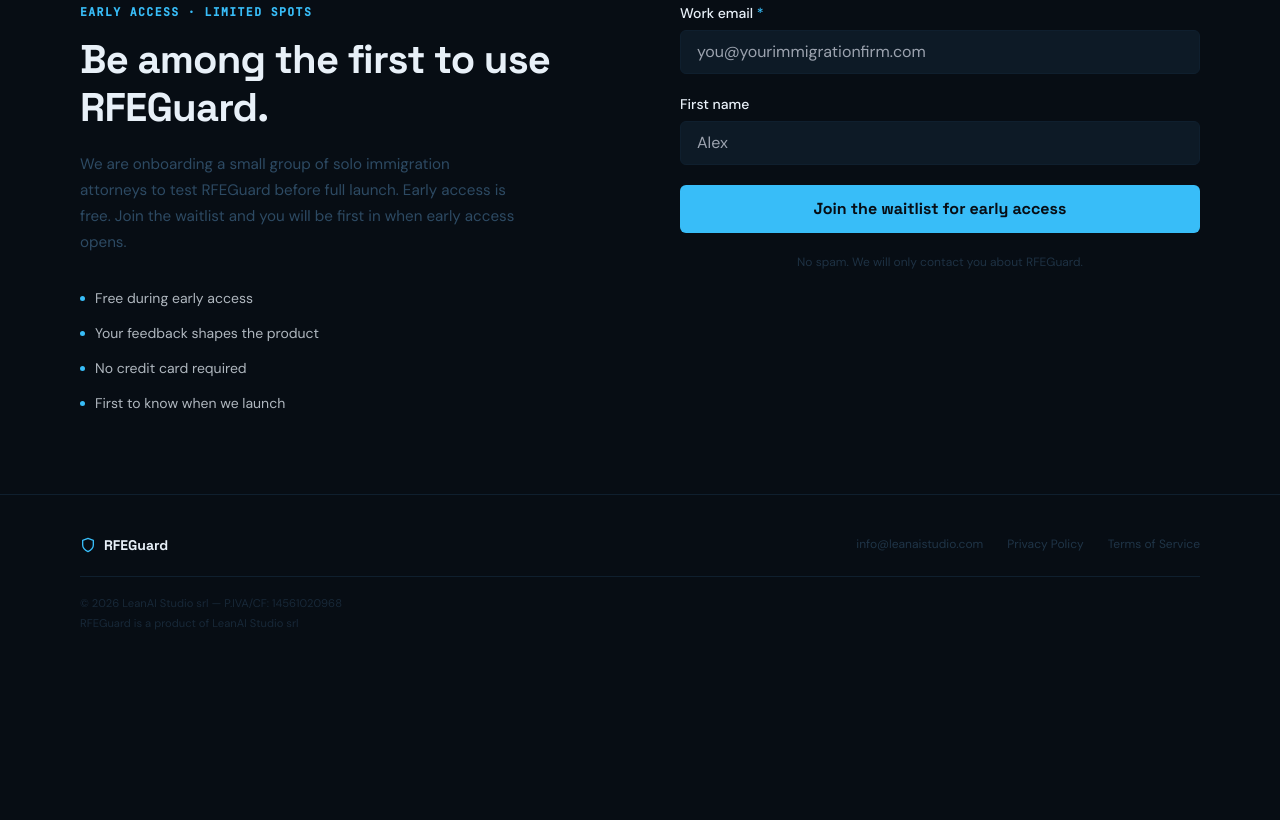
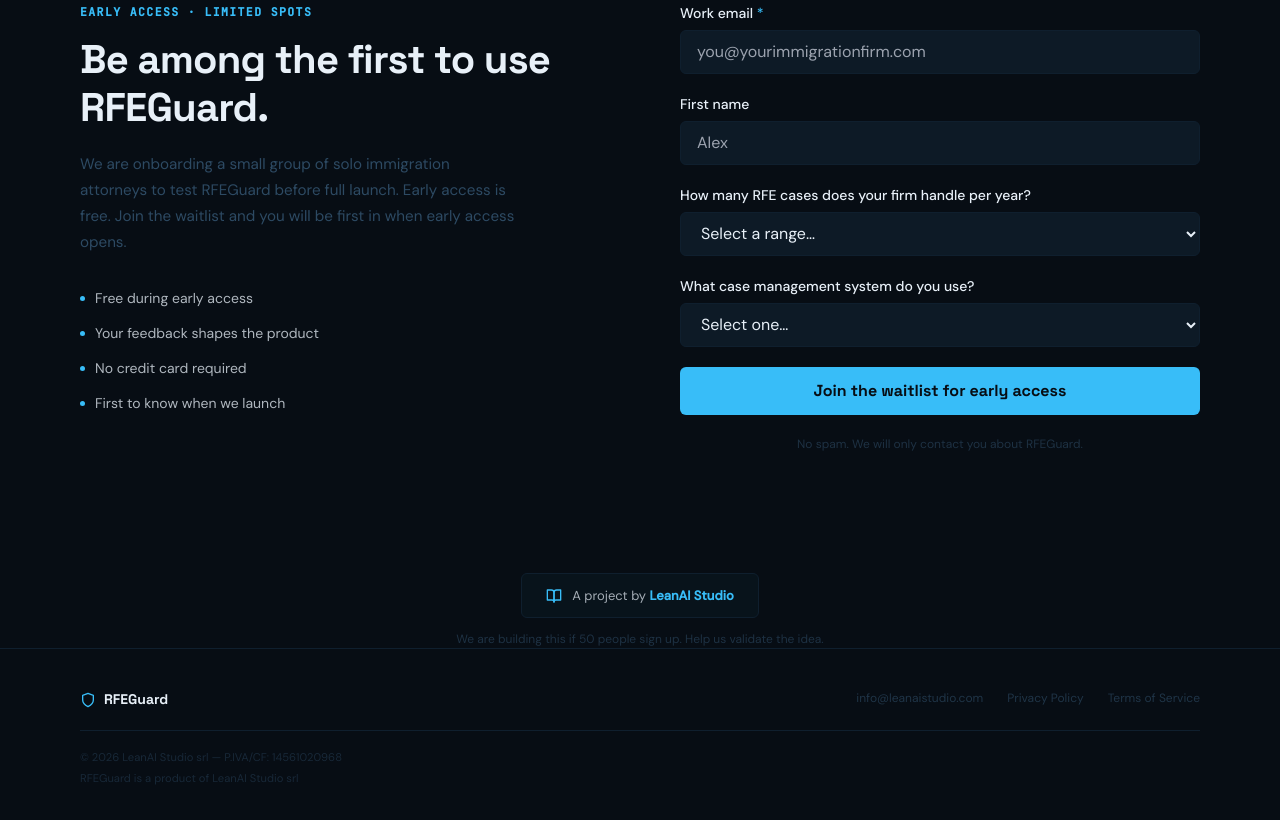
Before and after one commit to dverghi79/rfeguard-landing, a plain HTML site: page index.html in a window 1280 px wide. Shown: the part 2886-3706 px from the top of the page. Before the commit the page ends 3559 px from the top, so only its background shows below. Drawn offline with nearby package versions, Linux system fonts and the light colour scheme.

Commit message:
feat: add incubator brand badge + progressive qualifying form (task-459)

```diff
--- a/index.html
+++ b/index.html
@@ -357,6 +357,27 @@
               <input id="first-name" type="text" placeholder="Alex" style="width:100%;height:2.75rem;padding:0 1rem;font-size:1rem;box-sizing:border-box;" />
               <!-- PARAM Alex: e.g. "Alex" or "Your first name" -->
             </div>
+            <div>
+              <label style="display:block;font-size:0.875rem;font-weight:500;color:#e8f0f8;margin-bottom:0.375rem;">How many RFE cases does your firm handle per year?</label>
+              <select id="rfe-volume" style="width:100%;height:2.75rem;padding:0 1rem;font-size:1rem;box-sizing:border-box;appearance:auto;">
+                <option value="" disabled selected>Select a range…</option>
+                <option value="1-10">1 to 10</option>
+                <option value="11-30">11 to 30</option>
+                <option value="31-100">31 to 100</option>
+                <option value="100+">More than 100</option>
+              </select>
+            </div>
+            <div>
+              <label style="display:block;font-size:0.875rem;font-weight:500;color:#e8f0f8;margin-bottom:0.375rem;">What case management system do you use?</label>
+              <select id="current-tool" style="width:100%;height:2.75rem;padding:0 1rem;font-size:1rem;box-sizing:border-box;appearance:auto;">
+                <option value="" disabled selected>Select one…</option>
+                <option value="inszoom">INSZoom</option>
+                <option value="docketwise">Docketwise</option>
+                <option value="lawlogix">LawLogix</option>
+                <option value="spreadsheets">Spreadsheets</option>
+                <option value="other">Other</option>
+              </select>
+            </div>
             <button type="submit" id="submit-btn" class="btn-primary" style="width:100%;height:3rem;font-size:1rem;">
               Join the waitlist for early access
             </button>
@@ -364,6 +385,17 @@
           </form>
         </div>
       </div>
+    </div>
+  </section>
+
+  <!-- INCUBATOR BRAND BADGE -->
+  <section style="padding:2.5rem 2rem 0;">
+    <div style="max-width:1120px;margin:0 auto;text-align:center;">
+      <div style="display:inline-flex;align-items:center;gap:0.625rem;padding:0.75rem 1.5rem;border:1px solid #0f1f2e;border-radius:0.375rem;background:rgba(56,189,248,0.03);">
+        <svg width="16" height="16" viewBox="0 0 24 24" fill="none" stroke="#38bdf8" stroke-width="2" stroke-linecap="round" stroke-linejoin="round"><path d="M2 3h6a4 4 0 0 1 4 4v14a3 3 0 0 0-3-3H2z"/><path d="M22 3h-6a4 4 0 0 0-4 4v14a3 3 0 0 1 3-3h7z"/></svg>
+        <span style="font-size:0.8125rem;color:rgba(232,240,248,0.7);">A project by <a href="https://leanaistudio.com" target="_blank" rel="noopener" style="color:#38bdf8;text-decoration:none;font-weight:600;">LeanAI Studio</a></span>
+      </div>
+      <p style="font-size:0.75rem;color:rgba(45,74,99,0.6);margin-top:0.75rem;">We are building this if 50 people sign up. Help us validate the idea.</p>
     </div>
   </section>
 
@@ -418,12 +450,16 @@
       var utm = getUTMParams();
       var email = document.getElementById('email').value;
       var firstName = document.getElementById('first-name').value;
+      var rfeVolume = document.getElementById('rfe-volume').value || '';
+      var currentTool = document.getElementById('current-tool').value || '';
       var payload = {
         secret: 'rg_5m1k7p3n9r2s',
         // PARAM: Generate a random token per LP (e.g. "ak_9n4k6p2m1r8s"). Used by Sheet proxy as light auth check.
         product: 'RFEGuard',
         email: email,
         first_name: firstName,
+        rfe_cases_per_year: rfeVolume,
+        case_management_system: currentTool,
         source: 'RFEGuard',
         traffic_source: utm.utm_source || 'direct',
         submitted_at: new Date().toISOString(),
@@ -437,7 +473,7 @@
           method: 'POST',
           headers: { 'Content-Type': 'application/json' },
           body: JSON.stringify({
-            text: '*[RFEGuard]* New waitlist signup!\n*Email:* ' + email + '\n*Name:* ' + (firstName || 'n/a') + '\n*Product:* RFEGuard\n*Traffic Source:* ' + (utm.utm_source || 'direct')
+            text: '*[RFEGuard]* New waitlist signup!\n*Email:* ' + email + '\n*Name:* ' + (firstName || 'n/a') + '\n*RFE cases/yr:* ' + (rfeVolume || 'n/a') + '\n*CMS:* ' + (currentTool || 'n/a') + '\n*Product:* RFEGuard\n*Traffic Source:* ' + (utm.utm_source || 'direct')
           })
         });
       } catch(ex) {}
```
